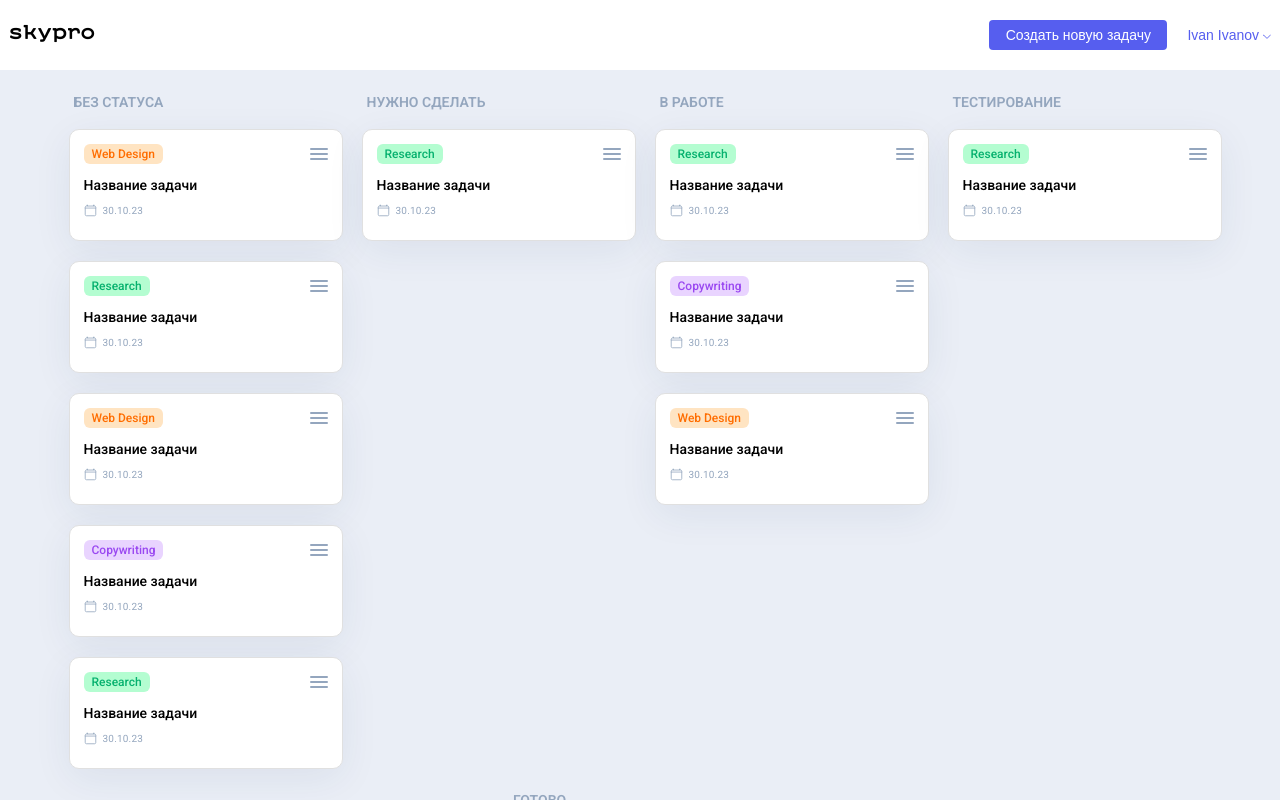
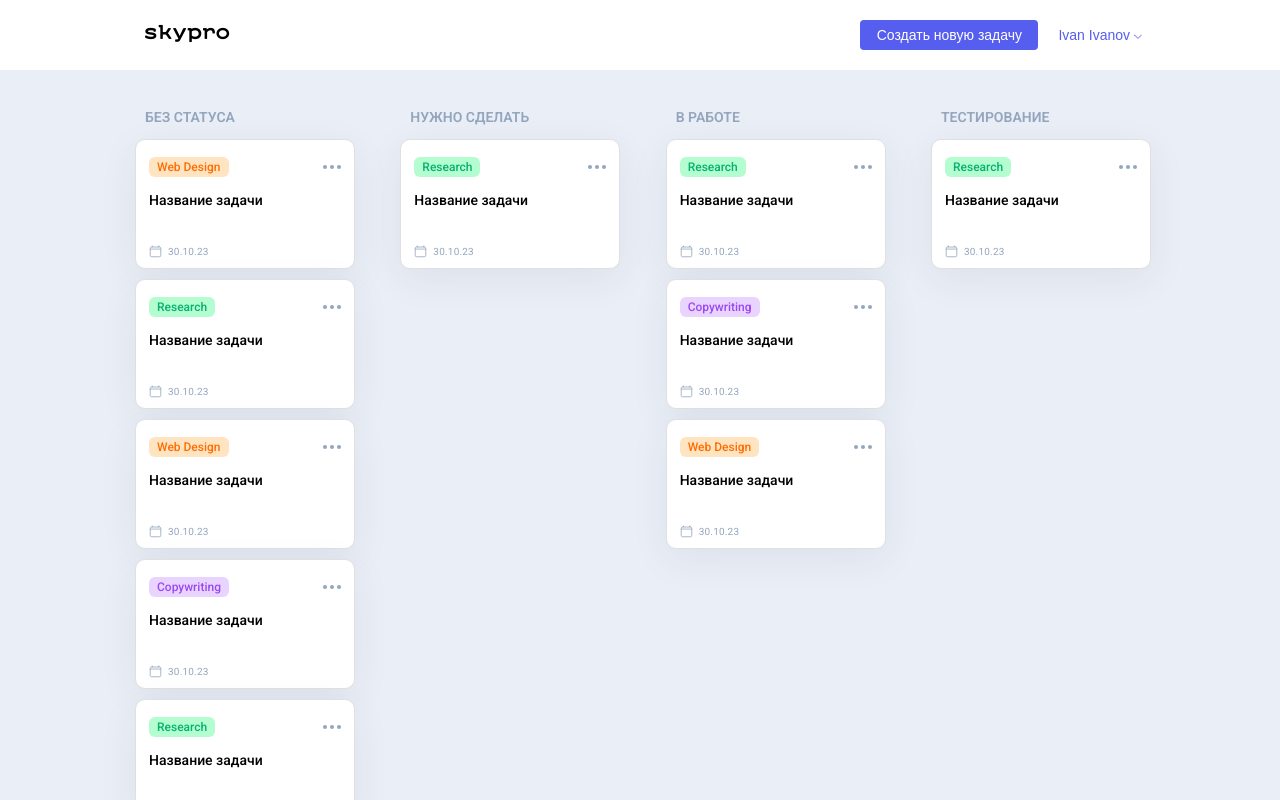
Before and after one commit to 97baluumed/skypro-kanban, a React (Vite) app in the folder sky-words/: page / in a window 1280 px wide. Shown: the top 800 px of the page. Built offline with nearby package versions, Linux system fonts and the light colour scheme.

Commit message:
турбо-пушка

```diff
--- a/sky-words/src/App.css
+++ b/sky-words/src/App.css
@@ -317,20 +317,6 @@
 .pop-browse__btn-browse .btn-group button, .pop-browse__btn-edit .btn-group button {
   margin-right: 8px;
 }
-.header__pop-user-set {
-  position: absolute;
-  top: 61px;
-  right: 0;
-  width: 213px;
-  height: 205px;
-  border-radius: 10px;
-  border: 0.7px solid rgba(148, 166, 190, 0.4);
-  background: #FFF;
-  box-shadow: 0px 10px 39px 0px rgba(26, 56, 101, 0.21);
-  padding: 34px;
-  text-align: center;
-  z-index: 2;
-}
 @media screen and (max-width: 660px) {
   .pop-new-card {
     top: 70px;
--- a/sky-words/src/components/Card/Card.styled.js
+++ b/sky-words/src/components/Card/Card.styled.js
@@ -1,21 +1,22 @@
 import styled from 'styled-components';
-import { cardAnimation } from '../../styles/GlobalStyles'; // ✅
+import { cardAnimation } from '../../styles/GlobalStyles';
 
 export const CardItem = styled.div`
-  padding: 5px;
   animation: ${cardAnimation} 500ms linear;
 `;
 
 export const CardWrapper = styled.div`
-  width: 274px;
-  min-height: 112px;
+  width: 220px;
+  height: 130px;
   border-radius: 10px;
   border: 0.7px solid #e0e0e0;
   background: #fff;
   box-shadow: 0 10px 39px 0 rgba(26, 56, 101, 0.07);
   display: flex;
   flex-direction: column;
-  padding: 14px;
+  padding-top: 15px;
+  padding-left: 13px;
+  padding-right: 13px;
   gap: 12px;
 `;
 
@@ -48,23 +49,26 @@ export const CardTheme = styled.div`
 
 export const CardButton = styled.div`
   width: 18px;
+  height: 24px;
   display: flex;
-  flex-direction: column;
+  align-items: center;
+  justify-content: center;
   gap: 3px;
   cursor: pointer;
 
   div {
-    width: 100%;
-    height: 2px;
+    width: 4px;
+    height: 4px;
     background: #94a6be;
-    border-radius: 1px;
+    border-radius: 50%;
   }
 `;
+
 
 export const CardContent = styled.div`
   display: flex;
   flex-direction: column;
-  gap: 10px;
+  gap: 36px;
 `;
 
 export const CardTitle = styled.h3`
--- a/sky-words/src/components/Column/Column.styled.js
+++ b/sky-words/src/components/Column/Column.styled.js
@@ -1,8 +1,7 @@
 import styled from 'styled-components';
 
 export const ColumnWrapper = styled.div`
-  width: 274px; /* ✅ Точная ширина из макета */
-  flex-shrink: 0; /* Чтобы не сжималась */
+  flex-shrink: 0;
   display: flex;
   flex-direction: column;
 `;
@@ -23,5 +22,5 @@ export const ColumnTitleText = styled.p`
 export const CardsList = styled.div`
   display: flex;
   flex-direction: column;
-  gap: 10px; /* Отступ между карточками */
+  gap: 10px;
 `;
--- a/sky-words/src/components/Header/Header.styled.js
+++ b/sky-words/src/components/Header/Header.styled.js
@@ -3,10 +3,12 @@ import styled from 'styled-components';
 export const HeaderWrapper = styled.header`
   width: 100%;
   background-color: #fff;
+  padding-left: 135px;
+  padding-right: 129px;
 `;
 
 export const Container = styled.div`
-  max-width: 1460px;
+  /* max-width: 1200px; */
   width: 100%;
   margin: 0 auto;
 `;
@@ -95,7 +97,7 @@ export const UserButton = styled.button`
 export const UserMenu = styled.div`
   position: absolute;
   top: 61px;
-  right: 0;
+  right: 128px;
   width: 213px;
   height: 205px;
   border-radius: 10px;
--- a/sky-words/src/components/LoadingCard/LoadingCard.jsx
+++ b/sky-words/src/components/LoadingCard/LoadingCard.jsx
@@ -1,38 +1,29 @@
 import {
-    LoadingItem,
     LoadingWrapper,
     LoadingGroup,
-    LoadingTheme,
     LoadingButton,
     LoadingContent,
     LoadingTitle,
-    LoadingSubtitle,
     LoadingDate,
-    LoadingDateIcon,
-    LoadingDateText,
+    LoadingText,
+    Skeleton
 } from './LoadingCard.styled';
 
 export function LoadingCard() {
     return (
-        <LoadingItem>
-            <LoadingWrapper>
-                <LoadingGroup>
-                    <LoadingTheme />
-                    <LoadingButton>
-                        <div />
-                        <div />
-                        <div />
-                    </LoadingButton>
-                </LoadingGroup>
-                <LoadingContent>
-                    <LoadingTitle />
-                    <LoadingSubtitle />
-                    <LoadingDate>
-                        <LoadingDateIcon />
-                        <LoadingDateText />
-                    </LoadingDate>
-                </LoadingContent>
-            </LoadingWrapper>
-        </LoadingItem>
+        <LoadingWrapper>
+            <LoadingText>
+                <LoadingTitle />
+                <LoadingButton>
+                    <Skeleton></Skeleton>
+                    <Skeleton></Skeleton>
+                    <Skeleton></Skeleton>
+                </LoadingButton>
+            </LoadingText>
+            <LoadingGroup>
+                <LoadingContent />
+                <LoadingDate />
+            </LoadingGroup>
+        </LoadingWrapper>
     );
 }
--- a/sky-words/src/components/LoadingCard/LoadingCard.styled.js
+++ b/sky-words/src/components/LoadingCard/LoadingCard.styled.js
@@ -6,82 +6,69 @@ export const Skeleton = styled.div`
   border-radius: 8px;
   animation: ${pulse} 1.6s infinite ease-in-out;
 `;
-export const LoadingItem = styled.div`
-  padding: 5px;
-`;
 export const LoadingWrapper = styled.div`
-  width: 274px;
-  min-height: 112px;
+  width: 220px;
+  height: 130px;
   border-radius: 10px;
   border: 0.7px solid #e0e0e0;
   background: #fff;
   box-shadow: 0 10px 39px 0 rgba(26, 56, 101, 0.07);
   display: flex;
   flex-direction: column;
-  padding: 14px;
+  padding-top: 15px;
+  padding-left: 13px;
+  padding-right: 13px;
   gap: 12px;
 `;
-
 export const LoadingGroup = styled.div`
-  display: flex;
-  justify-content: space-between;
-  align-items: center;
+display: flex;
+flex-direction: column;
+gap: 36px;
 `;
-
-export const LoadingTheme = styled.div`
-  width: 70px;
-  height: 20px;
-  ${Skeleton}
+export const LoadingText = styled.div`
+display: flex;
+justify-content: space-between;
+align-items: center;
 `;
-
 export const LoadingButton = styled.div`
   width: 18px;
+  height: 24px;
   display: flex;
-  flex-direction: column;
+  align-items: center;
+  justify-content: center;
   gap: 3px;
+  cursor: pointer;
 
   div {
-    width: 100%;
-    height: 2px;
-    ${Skeleton}
+    width: 4px;
+    height: 4px;
+    background: #94a6be;
+    border-radius: 50%;
   }
 `;
-
 export const LoadingContent = styled.div`
-  display: flex;
-  flex-direction: column;
-  gap: 8px;
+width: 113px;
+height: 13px;
+background: linear-gradient(90.00deg,
+rgba(193.26, 204.72, 220, 1),
+rgba(233.02, 237.53, 246.56, 1) 46%,
+rgba(193, 205, 220, 1) 97%);
 `;
-
 export const LoadingTitle = styled.div`
-  width: 100%;
-  height: 14px;
-  max-width: 150px;
-  ${Skeleton}
+margin: 0px;
+width: 82px;
+height: 20px;
+border-radius: 18px;
+background: linear-gradient(90.00deg,
+ rgba(193.26, 204.72, 220, 1),
+ rgba(233.02, 237.53, 246.56, 1) 46%,
+ rgba(193, 205, 220, 1) 97%);
 `;
-
-export const LoadingSubtitle = styled.div`
-  width: 100%;
-  height: 10px;
-  max-width: 120px;
-  ${Skeleton}
+export const LoadingDate = styled.div`
+width: 58px;
+height: 13px;
+background: linear-gradient(90.00deg,
+rgba(193.26, 204.72, 220, 1),
+rgba(233.02, 237.53, 246.56, 1) 46%,
+rgba(193, 205, 220, 1) 97%);
 `;
-
-export const LoadingDate = styled.div`
-  display: flex;
-  align-items: center;
-  gap: 6px;
-  margin-top: 4px;
-`;
-
-export const LoadingDateIcon = styled.div`
-  width: 13px;
-  height: 13px;
-  ${Skeleton}
-`;
-
-export const LoadingDateText = styled.div`
-  width: 60px;
-  height: 10px;
-  ${Skeleton}
-`;
--- a/sky-words/src/components/Main/Main.jsx
+++ b/sky-words/src/components/Main/Main.jsx
@@ -3,7 +3,7 @@ import { Column } from '../Column/Column';
 import { Card } from '../Card/Card';
 import { LoadingCard } from '../LoadingCard/LoadingCard';
 import { cardsData } from '../../data';
-import { MainWrapper, MainContent, LoadingText } from './Main.styled';
+import { MainWrapper, MainContent } from './Main.styled';
 
 const groupedCards = cardsData.reduce((acc, card) => {
     const status = card.status;
--- a/sky-words/src/components/Main/Main.styled.js
+++ b/sky-words/src/components/Main/Main.styled.js
@@ -3,16 +3,16 @@ import styled from 'styled-components';
 export const MainWrapper = styled.main`
   width: 100%;
   background-color: #eaeef6;
-  padding-top: 25px;
-  padding-bottom: 49px;
+  padding-top: 40px;
+  padding-left: 135px;
+  padding-right: 129px;
 `;
 
 export const MainContent = styled.div`
   display: flex;
   gap: 19px;
-  padding: 0 30px;
   flex-wrap: wrap;
-  justify-content: center;
+  justify-content: space-between;
 `;
 
 export const LoadingState = styled.div`
--- a/sky-words/src/styles/GlobalStyles.js
+++ b/sky-words/src/styles/GlobalStyles.js
@@ -699,31 +699,4 @@ body {
   color: #94A6BE;
   letter-spacing: 0.2px;
 }
-._skeleton {
-  background: #EAEEF6;
-  border-radius: 8px;
-  animation: pulse 1.6s infinite ease-in-out;
-}
-
-.card__theme._skeleton {
-  width: 70px;
-  height: 20px;
-}
-
-.card__title._skeleton {
-  width: 150px;
-  height: 18px;
-  margin-bottom: 10px;
-}
-
-.card__date-icon._skeleton {
-  width: 13px;
-  height: 13px;
-}
-
-.card__date-text._skeleton {
-  width: 60px;
-  height: 10px;
-  margin-left: 6px;
-}
 `;
```
